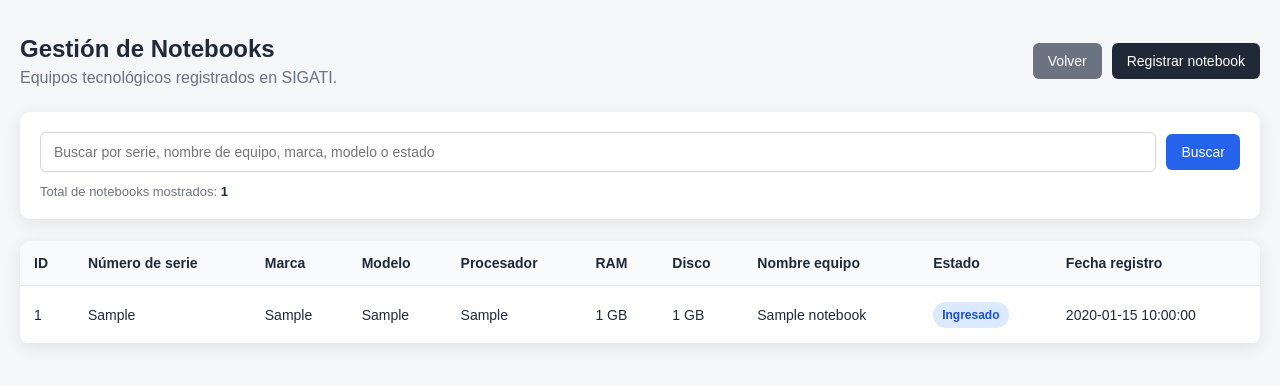
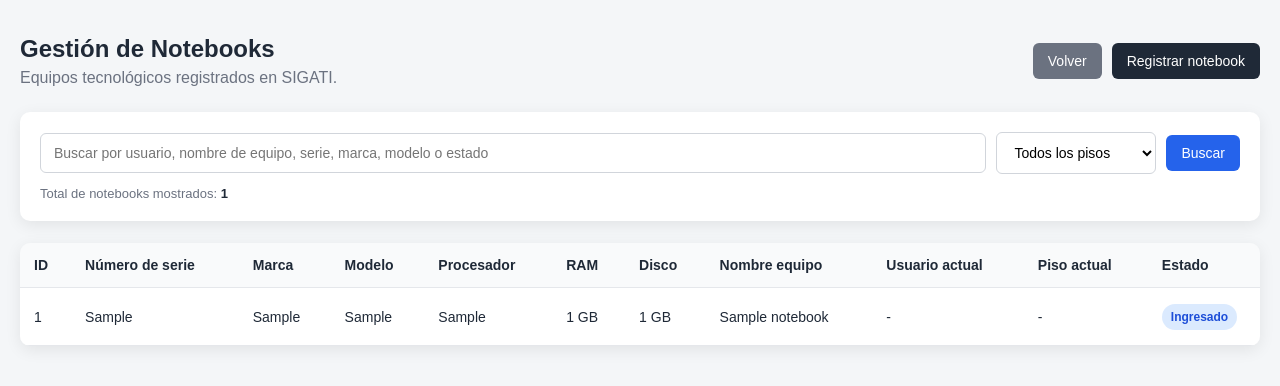
Before and after one commit to bermuddc/SIGATI, a PHP site: page /sigati/public/notebooks.php in a window 1280 px wide. Shown: the part 64-450 px from the top of the page. Run offline with PHP 8.4, Linux system fonts and the light colour scheme; the visitor is signed in with stand-in values (Sample User, id 1); data comes from the database, SQL or seed files in the repository; tables that the repository leaves empty hold one stand-in row (values such as "Sample post"); a stand-in replaces the project's code that opens the database connection.

Commit message:
Completa busqueda de notebooks por usuario y piso

```diff
--- a/public/notebooks.php
+++ b/public/notebooks.php
@@ -26,13 +26,26 @@ function e(?string $valor): string
 
 /*
 |--------------------------------------------------------------------------
-| Obtener término de búsqueda
+| Parámetros de búsqueda
 |--------------------------------------------------------------------------
 */
 
 $busqueda = trim(
-    (string) ($_GET['buscar'] ?? '')
+    (string)($_GET['buscar'] ?? '')
 );
+
+$piso_filtro = trim(
+    (string)($_GET['piso'] ?? '')
+);
+
+$piso_valido = '';
+
+if (
+    $piso_filtro !== ''
+    && in_array($piso_filtro, ['1', '2', '3', '4'], true)
+) {
+    $piso_valido = $piso_filtro;
+}
 
 
 /*
@@ -43,6 +56,14 @@ $busqueda = trim(
 
 try {
 
+    /*
+     * La asignación activa permite conocer:
+     * - colaborador actual
+     * - usuario de dominio actual
+     * - piso actual
+     *
+     * fecha_fin IS NULL identifica la asignación vigente.
+     */
     $sql = "
         SELECT
             n.id_notebook,
@@ -54,58 +75,115 @@ try {
             n.capacidad_disco_gb,
             n.nombre_equipo_actual,
             e.nombre_estado,
-            n.fecha_registro
+            n.fecha_registro,
+
+            a.piso AS piso_actual,
+
+            c.nombre_completo AS colaborador_actual,
+            c.usuario_dominio AS usuario_actual
+
         FROM notebook n
+
         INNER JOIN estado_notebook e
             ON n.id_estado = e.id_estado
+
+        LEFT JOIN asignacion a
+            ON a.id_notebook = n.id_notebook
+            AND a.fecha_fin IS NULL
+
+        LEFT JOIN colaborador c
+            ON a.id_colaborador = c.id_colaborador
     ";
 
+    $condiciones = [];
     $parametros = [];
 
 
     /*
     |--------------------------------------------------------------------------
-    | Aplicar búsqueda
+    | Búsqueda general
     |--------------------------------------------------------------------------
     |
-    | El mismo término puede buscarse por:
+    | El término puede buscarse por:
     | - Número de serie
     | - Marca
     | - Modelo
-    | - Nombre actual del equipo
+    | - Nombre de equipo
     | - Estado
+    | - Usuario de dominio
+    | - Nombre del colaborador
     |
     */
 
     if ($busqueda !== '') {
 
-        $sql .= "
-            WHERE
+        $condiciones[] = "
+            (
                 n.numero_serie LIKE :busqueda_serie
                 OR n.marca LIKE :busqueda_marca
                 OR n.modelo LIKE :busqueda_modelo
                 OR n.nombre_equipo_actual LIKE :busqueda_equipo
                 OR e.nombre_estado LIKE :busqueda_estado
+                OR c.usuario_dominio LIKE :busqueda_usuario
+                OR c.nombre_completo LIKE :busqueda_colaborador
+            )
         ";
 
         $termino = '%' . $busqueda . '%';
 
-        $parametros = [
-            ':busqueda_serie' =>
-                $termino,
+        $parametros[':busqueda_serie'] =
+            $termino;
 
-            ':busqueda_marca' =>
-                $termino,
+        $parametros[':busqueda_marca'] =
+            $termino;
 
-            ':busqueda_modelo' =>
-                $termino,
+        $parametros[':busqueda_modelo'] =
+            $termino;
 
-            ':busqueda_equipo' =>
-                $termino,
+        $parametros[':busqueda_equipo'] =
+            $termino;
 
-            ':busqueda_estado' =>
-                $termino
-        ];
+        $parametros[':busqueda_estado'] =
+            $termino;
+
+        $parametros[':busqueda_usuario'] =
+            $termino;
+
+        $parametros[':busqueda_colaborador'] =
+            $termino;
+    }
+
+
+    /*
+    |--------------------------------------------------------------------------
+    | Filtro por piso
+    |--------------------------------------------------------------------------
+    */
+
+    if ($piso_valido !== '') {
+
+        $condiciones[] =
+            "a.piso = :piso";
+
+        $parametros[':piso'] =
+            (int)$piso_valido;
+    }
+
+
+    /*
+    |--------------------------------------------------------------------------
+    | Construcción del WHERE
+    |--------------------------------------------------------------------------
+    */
+
+    if (count($condiciones) > 0) {
+
+        $sql .= "
+            WHERE
+            " . implode(
+                "\n AND ",
+                $condiciones
+            );
     }
 
 
@@ -202,7 +280,7 @@ $total_resultados =
 
         .contenedor {
             width: 100%;
-            max-width: 1500px;
+            max-width: 1600px;
 
             margin: 35px auto;
 
@@ -366,6 +444,7 @@ $total_resultados =
             border: 1px solid #fecaca;
         }
 
+
         /*
         |--------------------------------------------------------------------------
         | Buscador
@@ -399,7 +478,7 @@ $total_resultados =
         .buscador-formulario input {
             flex: 1;
 
-            min-width: 250px;
+            min-width: 300px;
 
             padding: 11px 13px;
 
@@ -410,7 +489,22 @@ $total_resultados =
             font-size: 14px;
         }
 
-        .buscador-formulario input:focus {
+        .buscador-formulario select {
+            min-width: 160px;
+
+            padding: 11px 13px;
+
+            border: 1px solid #d1d5db;
+
+            border-radius: 6px;
+
+            font-size: 14px;
+
+            background-color: #ffffff;
+        }
+
+        .buscador-formulario input:focus,
+        .buscador-formulario select:focus {
             outline: none;
 
             border-color: #2563eb;
@@ -444,6 +538,13 @@ $total_resultados =
             color: #1f2937;
         }
 
+
+        /*
+        |--------------------------------------------------------------------------
+        | Tabla
+        |--------------------------------------------------------------------------
+        */
+
         .tabla-contenedor {
             background-color: #ffffff;
 
@@ -461,7 +562,7 @@ $total_resultados =
 
             border-collapse: collapse;
 
-            min-width: 1450px;
+            min-width: 1650px;
         }
 
         th,
@@ -568,7 +669,8 @@ $total_resultados =
                 align-items: stretch;
             }
 
-            .buscador-formulario input {
+            .buscador-formulario input,
+            .buscador-formulario select {
                 width: 100%;
                 min-width: 0;
             }
@@ -643,6 +745,30 @@ $total_resultados =
         </div>
 
     </section>
+
+
+    <?php if (
+        isset($_GET['registro'])
+        && $_GET['registro'] === 'ok'
+    ): ?>
+
+        <div class="mensaje mensaje-exito">
+            Notebook registrado correctamente.
+        </div>
+
+    <?php endif; ?>
+
+
+    <?php if (
+        isset($_GET['actualizacion'])
+        && $_GET['actualizacion'] === 'ok'
+    ): ?>
+
+        <div class="mensaje mensaje-exito">
+            Notebook actualizado correctamente.
+        </div>
+
+    <?php endif; ?>
 
 
     <?php if (
@@ -731,9 +857,48 @@ $total_resultados =
                 name="buscar"
                 maxlength="100"
                 value="<?= e($busqueda); ?>"
-                placeholder="Buscar por serie, nombre de equipo, marca, modelo o estado"
+                placeholder="Buscar por usuario, nombre de equipo, serie, marca, modelo o estado"
                 autocomplete="off"
             >
+
+            <select
+                name="piso"
+                aria-label="Filtrar por piso"
+            >
+
+                <option value="">
+                    Todos los pisos
+                </option>
+
+                <option
+                    value="1"
+                    <?= $piso_valido === '1' ? 'selected' : ''; ?>
+                >
+                    Piso 1
+                </option>
+
+                <option
+                    value="2"
+                    <?= $piso_valido === '2' ? 'selected' : ''; ?>
+                >
+                    Piso 2
+                </option>
+
+                <option
+                    value="3"
+                    <?= $piso_valido === '3' ? 'selected' : ''; ?>
+                >
+                    Piso 3
+                </option>
+
+                <option
+                    value="4"
+                    <?= $piso_valido === '4' ? 'selected' : ''; ?>
+                >
+                    Piso 4
+                </option>
+
+            </select>
 
             <button
                 type="submit"
@@ -742,7 +907,10 @@ $total_resultados =
                 Buscar
             </button>
 
-            <?php if ($busqueda !== ''): ?>
+            <?php if (
+                $busqueda !== ''
+                || $piso_valido !== ''
+            ): ?>
 
                 <a
                     href="notebooks.php"
@@ -758,13 +926,35 @@ $total_resultados =
 
         <div class="resultado-busqueda">
 
-            <?php if ($busqueda !== ''): ?>
+            <?php if (
+                $busqueda !== ''
+                || $piso_valido !== ''
+            ): ?>
 
-                Resultados para
+                Resultados encontrados:
                 <strong>
-                    “<?= e($busqueda); ?>”
-                </strong>:
-                <?= $total_resultados; ?>
+                    <?= $total_resultados; ?>
+                </strong>
+
+                <?php if ($busqueda !== ''): ?>
+
+                    |
+                    Búsqueda:
+                    <strong>
+                        “<?= e($busqueda); ?>”
+                    </strong>
+
+                <?php endif; ?>
+
+                <?php if ($piso_valido !== ''): ?>
+
+                    |
+                    Piso:
+                    <strong>
+                        <?= e($piso_valido); ?>
+                    </strong>
+
+                <?php endif; ?>
 
             <?php else: ?>
 
@@ -798,6 +988,8 @@ $total_resultados =
                         <th>RAM</th>
                         <th>Disco</th>
                         <th>Nombre equipo</th>
+                        <th>Usuario actual</th>
+                        <th>Piso actual</th>
                         <th>Estado</th>
                         <th>Fecha registro</th>
 
@@ -818,7 +1010,7 @@ $total_resultados =
                     <tr>
 
                         <td>
-                            <?= (int) $notebook['id_notebook']; ?>
+                            <?= (int)$notebook['id_notebook']; ?>
                         </td>
 
                         <td>
@@ -838,7 +1030,7 @@ $total_resultados =
                         </td>
 
                         <td>
-                            <?= (int) $notebook['ram_gb']; ?> GB
+                            <?= (int)$notebook['ram_gb']; ?> GB
                         </td>
 
                         <td>
@@ -846,7 +1038,7 @@ $total_resultados =
                             <?php
 
                             $disco =
-                                (int) $notebook['capacidad_disco_gb'];
+                                (int)$notebook['capacidad_disco_gb'];
 
                             if ($disco === 1024) {
 
@@ -859,7 +1051,7 @@ $total_resultados =
                             } else {
 
                                 echo e(
-                                    (string) $disco
+                                    (string)$disco
                                 ) . ' GB';
                             }
 
@@ -875,6 +1067,34 @@ $total_resultados =
                             ); ?>
 
                         </td>
+
+
+                        <td>
+
+                            <?= e(
+                                $notebook['usuario_actual']
+                                ?? '-'
+                            ); ?>
+
+                        </td>
+
+
+                        <td>
+
+                            <?php if (
+                                $notebook['piso_actual'] !== null
+                            ): ?>
+
+                                Piso <?= (int)$notebook['piso_actual']; ?>
+
+                            <?php else: ?>
+
+                                -
+
+                            <?php endif; ?>
+
+                        </td>
+
 
                         <td>
 
@@ -967,7 +1187,7 @@ $total_resultados =
                                     <a
                                         class="boton boton-editar"
                                         href="notebook_editar.php?id=<?= urlencode(
-                                            (string) $notebook['id_notebook']
+                                            (string)$notebook['id_notebook']
                                         ); ?>"
                                     >
                                         Editar
@@ -982,7 +1202,7 @@ $total_resultados =
                                         <a
                                             class="boton boton-preparar"
                                             href="notebook_preparar.php?id=<?= urlencode(
-                                                (string) $notebook['id_notebook']
+                                                (string)$notebook['id_notebook']
                                             ); ?>"
                                         >
                                             Preparar
@@ -997,7 +1217,7 @@ $total_resultados =
                                         <a
                                             class="boton boton-preparar"
                                             href="notebook_disponible.php?id=<?= urlencode(
-                                                (string) $notebook['id_notebook']
+                                                (string)$notebook['id_notebook']
                                             ); ?>"
                                         >
                                             Finalizar preparación
@@ -1012,7 +1232,7 @@ $total_resultados =
                                         <a
                                             class="boton boton-tba"
                                             href="notebook_tba.php?id=<?= urlencode(
-                                                (string) $notebook['id_notebook']
+                                                (string)$notebook['id_notebook']
                                             ); ?>"
                                         >
                                             Cambiar a TBA
@@ -1021,7 +1241,7 @@ $total_resultados =
                                         <a
                                             class="boton boton-desactivar"
                                             href="notebook_desactivar.php?id=<?= urlencode(
-                                                (string) $notebook['id_notebook']
+                                                (string)$notebook['id_notebook']
                                             ); ?>"
                                         >
                                             Desactivar
@@ -1036,7 +1256,7 @@ $total_resultados =
                                         <a
                                             class="boton boton-reasignar"
                                             href="notebook_reasignar.php?id=<?= urlencode(
-                                                (string) $notebook['id_notebook']
+                                                (string)$notebook['id_notebook']
                                             ); ?>"
                                         >
                                             Reasignar
@@ -1045,7 +1265,7 @@ $total_resultados =
                                         <a
                                             class="boton boton-desactivar"
                                             href="notebook_desactivar.php?id=<?= urlencode(
-                                                (string) $notebook['id_notebook']
+                                                (string)$notebook['id_notebook']
                                             ); ?>"
                                         >
                                             Desactivar
@@ -1060,7 +1280,7 @@ $total_resultados =
                                         <a
                                             class="boton boton-decomisar"
                                             href="notebook_decomisar.php?id=<?= urlencode(
-                                                (string) $notebook['id_notebook']
+                                                (string)$notebook['id_notebook']
                                             ); ?>"
                                         >
                                             Decomisar
@@ -1086,10 +1306,13 @@ $total_resultados =
 
             <div class="sin-registros">
 
-                <?php if ($busqueda !== ''): ?>
+                <?php if (
+                    $busqueda !== ''
+                    || $piso_valido !== ''
+                ): ?>
 
-                    No se encontraron notebooks que coincidan con la búsqueda
-                    “<?= e($busqueda); ?>”.
+                    No se encontraron notebooks que coincidan
+                    con los criterios de búsqueda seleccionados.
 
                 <?php else: ?>
 
```
